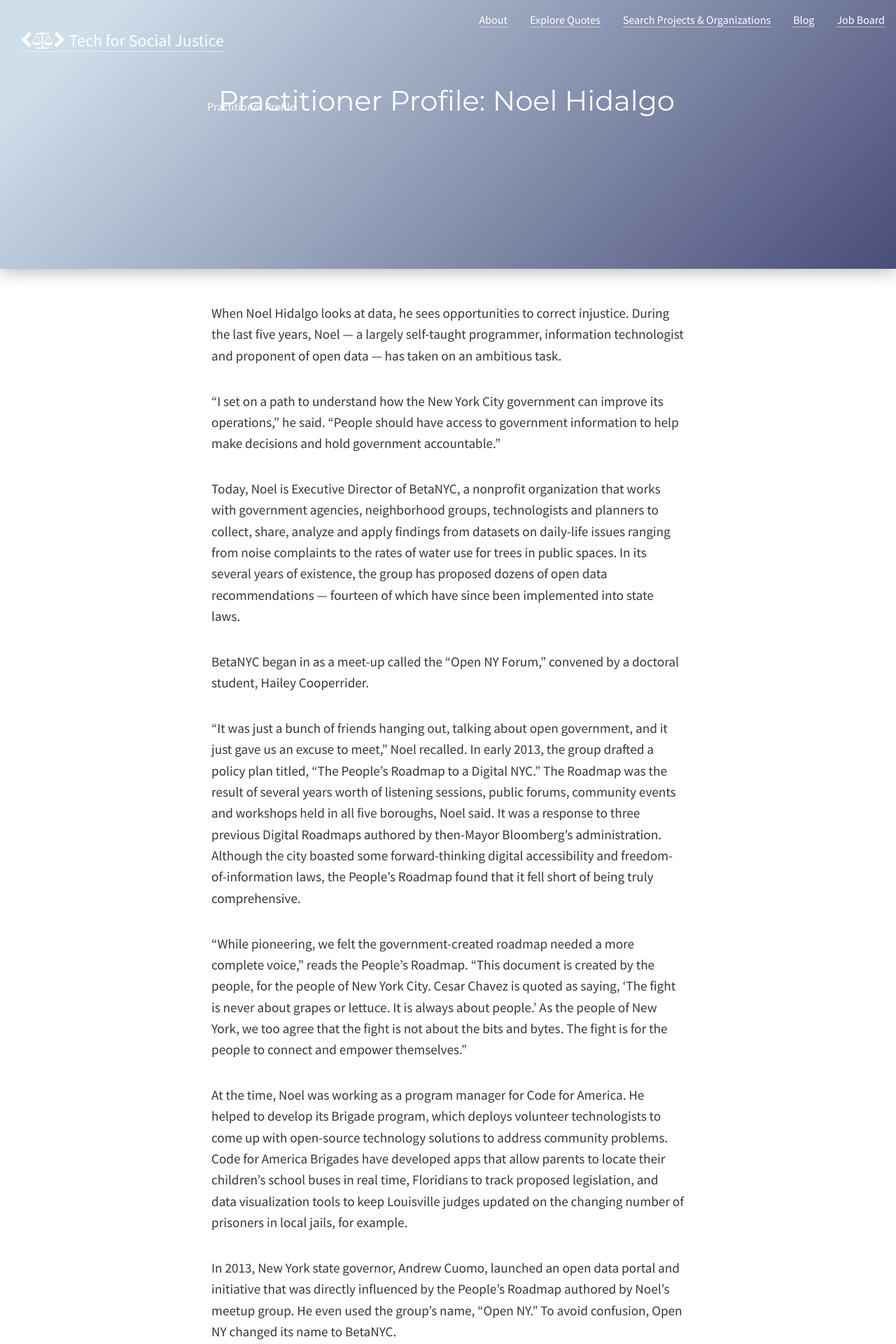
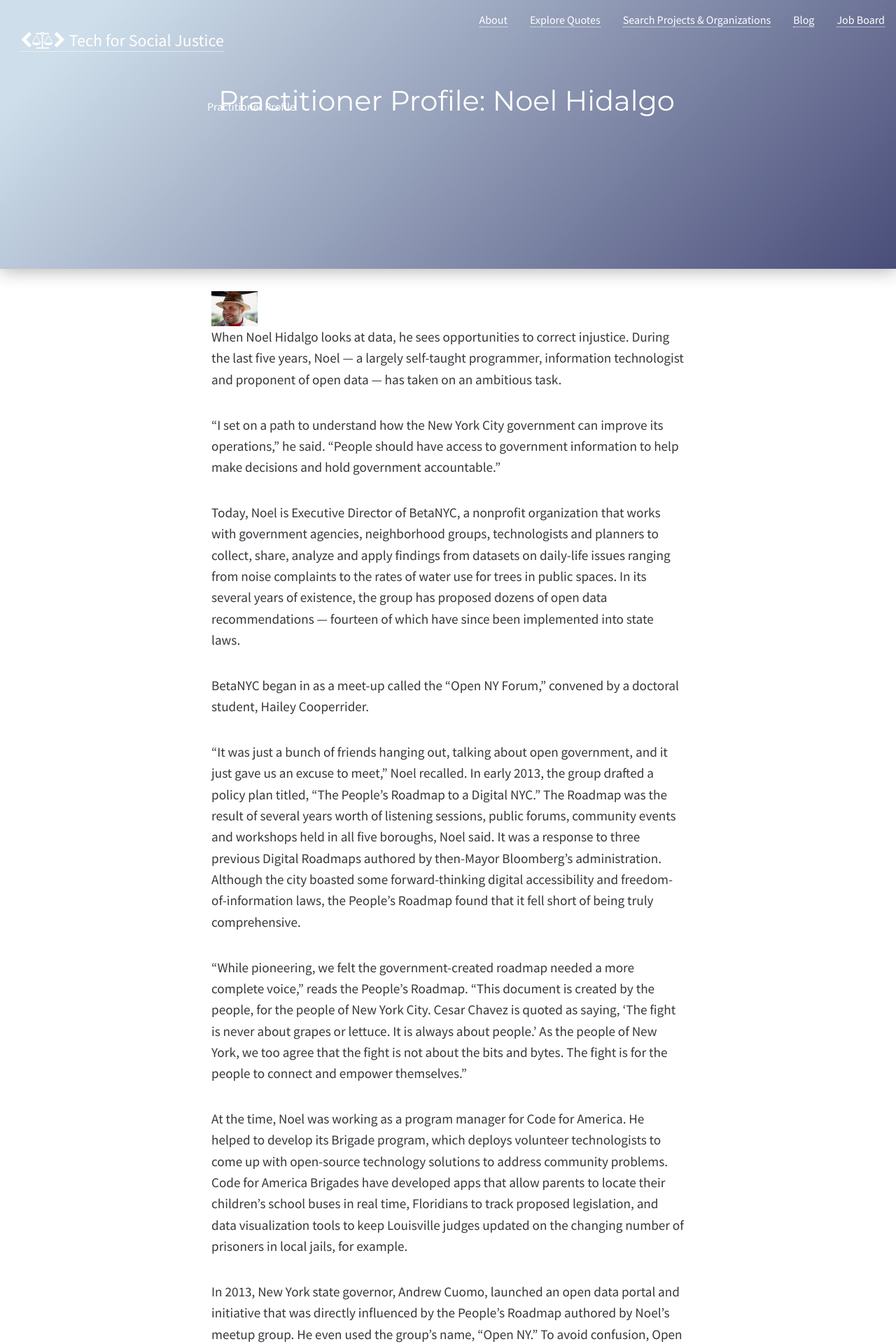
Before and after one commit to opentechinstitute/tech-for-social-justice, a Jekyll site: the page built from _posts/2018-05-30-practitioner-profile-noel-hidalgo.markdown, in a window 1280 px wide. Shown: the top 1920 px of the page at 70% size. Built offline with Jekyll 4.4.1, drawn with Linux system fonts in a browser that asks for light colours; nearby versions of some CDN libraries.

Commit message:
noel's photo

```diff
--- a/_posts/2018-05-30-practitioner-profile-noel-hidalgo.markdown
+++ b/_posts/2018-05-30-practitioner-profile-noel-hidalgo.markdown
@@ -2,8 +2,8 @@
 title: 'Practitioner Profile: Noel Hidalgo'
 date: 2018-05-30 16:50:00 Z
 post-type: Practitioner Profile
-header-image:
-practitioner-photo:
+header-image: "/uploads/Hidalgo_Noel_Large_Smile.jpg"
+practitioner-photo: "/uploads/Hidalgo_Noel_Large_Smile.jpg"
 author: Puck Lo
 layout: post
 ---
```
Also changed, not shown: _uploads/Hidalgo_Noel_Large_Smile.jpg (added).
